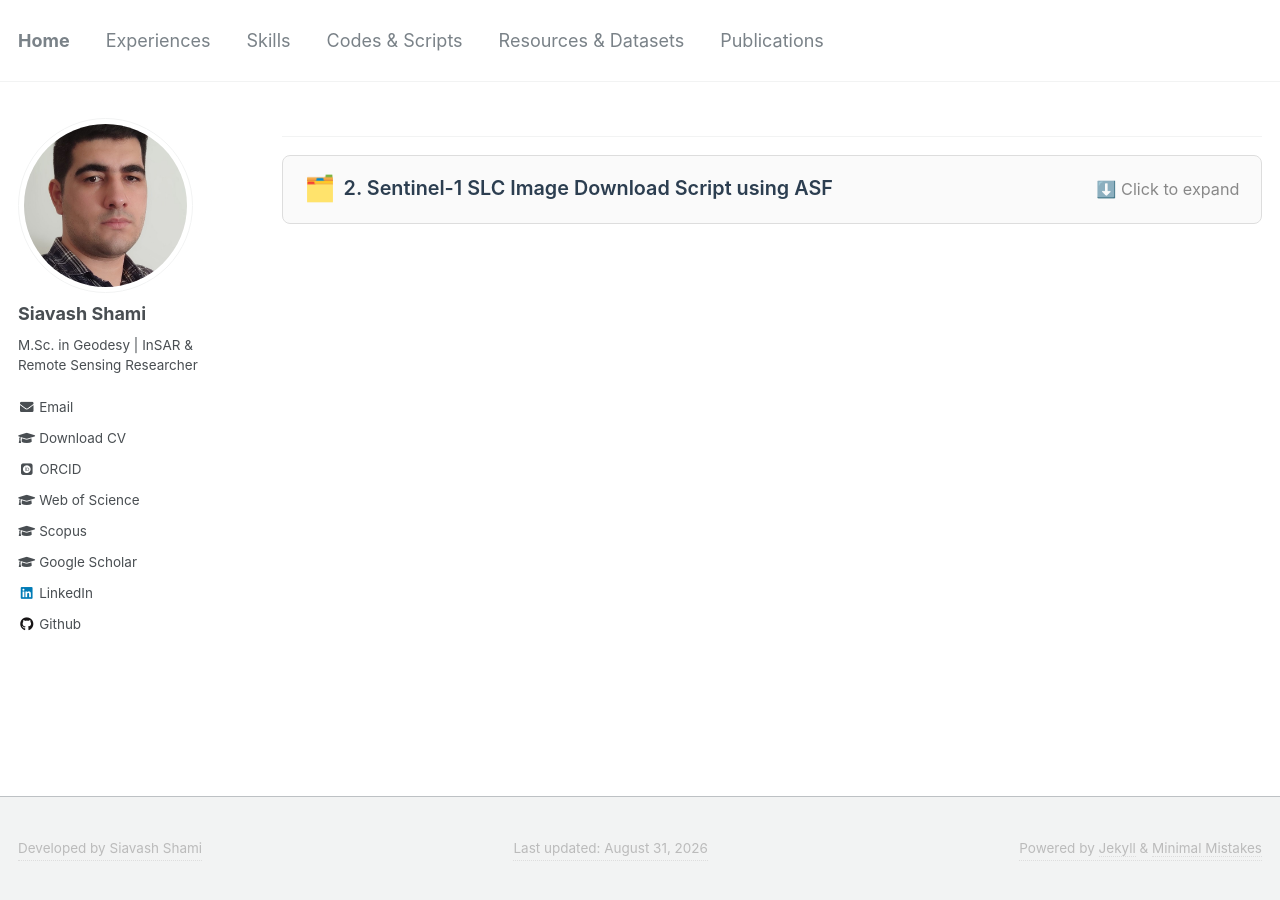
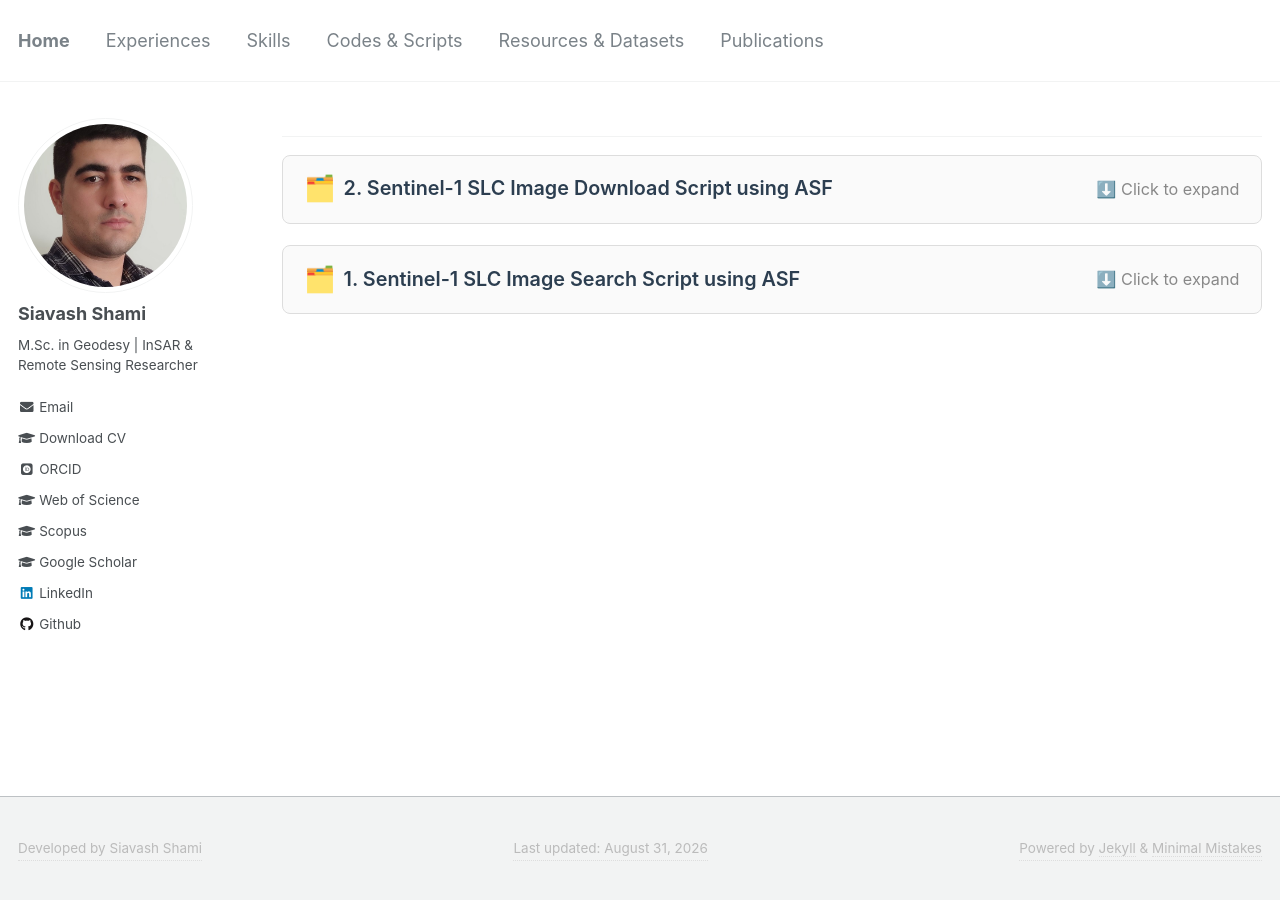
Before and after one commit to siavashshami/siavashshami.github.io, a Jekyll site: the page built from _pages/codes_scripts.md, in a window 1280 px wide. Built offline with Jekyll 4.4.1, drawn with Linux system fonts in a browser that asks for light colours; some web fonts are replaced.

Commit message:
Update codes_scripts.md

```diff
--- a/_pages/codes_scripts.md
+++ b/_pages/codes_scripts.md
@@ -38,7 +38,8 @@ This tool is particularly useful for preparing data for radar interferometry (In
         🔗 Download from Google Drive
       </a>
     </p>
-
+  </div>
+</details>
 
 <details style="border: 1px solid #ddd; border-radius: 8px; padding: 0.8rem 1.2rem; margin-bottom: 1.2rem; background: #fafafa; transition: all 0.2s;">
   <summary style="font-size: 1.1rem; font-weight: 600; color: #2c3e50; cursor: pointer; list-style: none; display: flex; align-items: center; gap: 8px;">
@@ -69,3 +70,5 @@ The script uses the asf_search library to query the ASF API and performs geometr
         🔗 Download from Google Drive
       </a>
     </p>
+  </div>
+</details>
```
